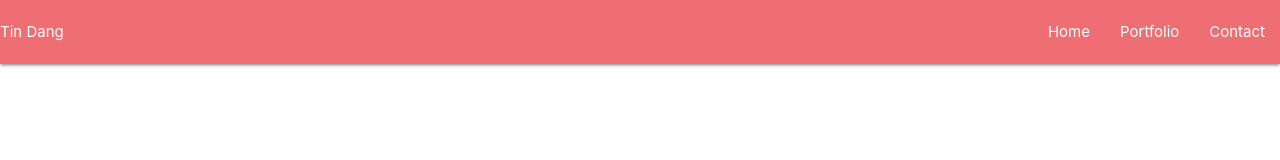
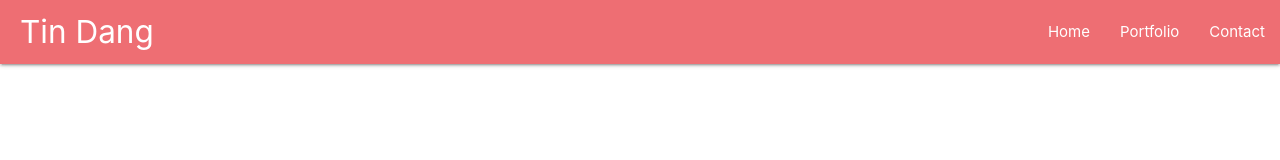
Before and after one commit to tintdang/portfolio-ood, a plain HTML site: page portfolio.html in a window 1280 px wide. Drawn offline with nearby package versions, Linux system fonts and the light colour scheme.

```diff
--- a/assets/css/style.css
+++ b/assets/css/style.css
@@ -0,0 +1,3 @@
+.brand-logo{
+    margin-left: 20px;
+}
--- a/portfolio.html
+++ b/portfolio.html
@@ -17,9 +17,11 @@
 </head>
 
 <body>
+    <!-- main top navbar -->
+    <div class="navbar-fixed">
         <nav>
             <div class="nav-wrapper">
-                    <a href="index.html">Tin Dang</a>
+                <a href="index.html" class="brand-logo">Tin Dang</a>
                 <ul id="nav-mobile" class="right hide-on-med-and-down">
                     <li>
                         <a href="index.html">Home</a>
@@ -33,18 +35,17 @@
                 </ul>
             </div>
         </nav>
-
-
+    </div>
 
 
 </body>
 
 <!--JavaScript at end of body for optimized loading-->
 <!-- jQuery -->
-    <script src="https://code.jquery.com/jquery-3.3.1.min.js"></script>
+<script src="https://code.jquery.com/jquery-3.2.1.min.js"></script>
 
 <!-- Materialize JS -->
-    <script type="text/javascript" src="https://cdnjs.cloudflare.com/ajax/libs/materialize/0.100.2/js/materialize.js"></script>
+<script src="https://cdnjs.cloudflare.com/ajax/libs/materialize/0.100.2/js/materialize.js"></script>
 
 <!-- my own JS -->
 <script type="text/javascript" src="assets/javascript/index.js"></script>
```
Also changed, not shown: contact.html (+3 -1 lines), index.html (+3 -2 lines). Lines whose indentation alone changed are shown as unchanged.
